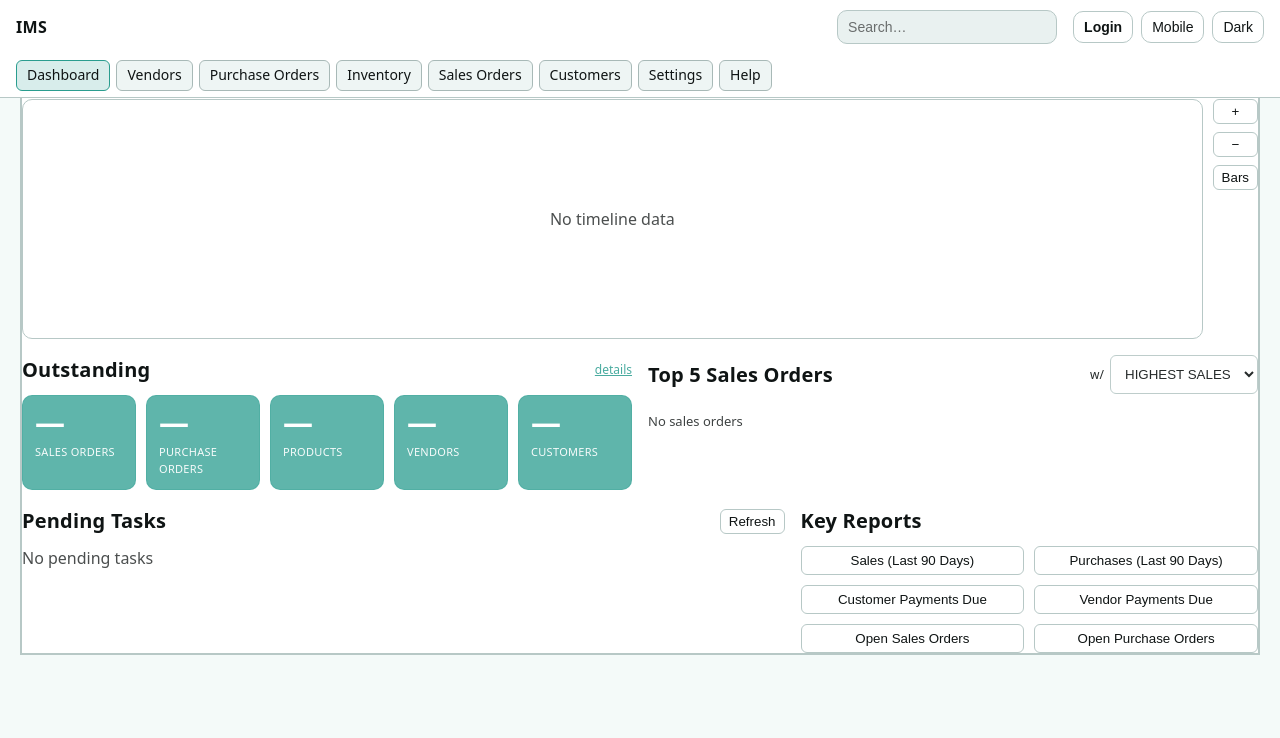
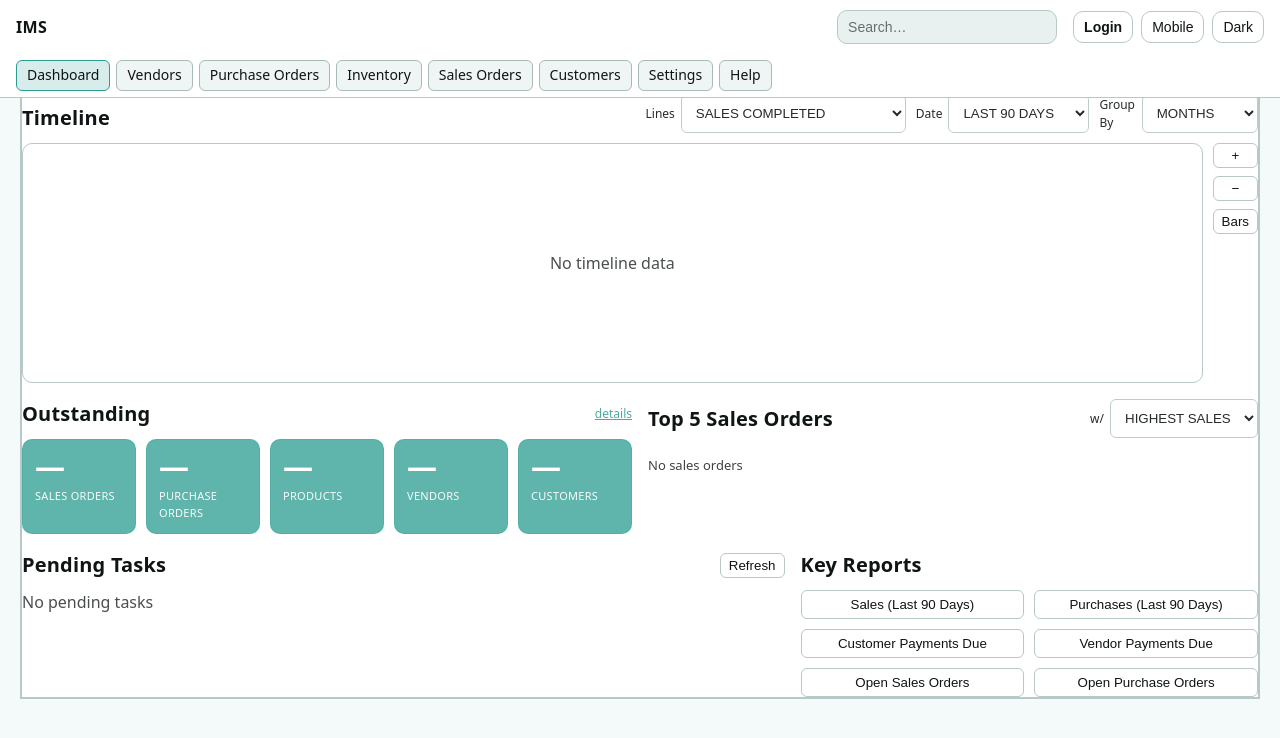
Before and after one commit to spudsgadgets/SPUDS-IMS, a website: page public/index.html in a window 1280 px wide. Drawn offline with Linux system fonts and the light colour scheme; no server answers.

Commit message:
Fix: PO toolbar hidden under top nav in desktop
- Add menubar height to desktop content padding

```diff
--- a/public/styles.css
+++ b/public/styles.css
@@ -195,7 +195,7 @@ body.desktop.sidebar-collapsed .table-host td{padding:4px 6px}
 body.desktop.sidebar-collapsed #section-purchase-order #po-items th,
 body.desktop.sidebar-collapsed #section-purchase-order #po-items td{padding:4px 6px}
 body.desktop .appbar{flex-wrap:nowrap}
-body.desktop .content{padding:18px 20px}
+body.desktop .content{padding:calc(var(--menubar-height, 0px) + 18px) 20px 18px}
 /* Horizontal nav mode */
 body.nav-top .app-shell{grid-template-columns:1fr}
 body.nav-top .sidebar{display:none}
```
